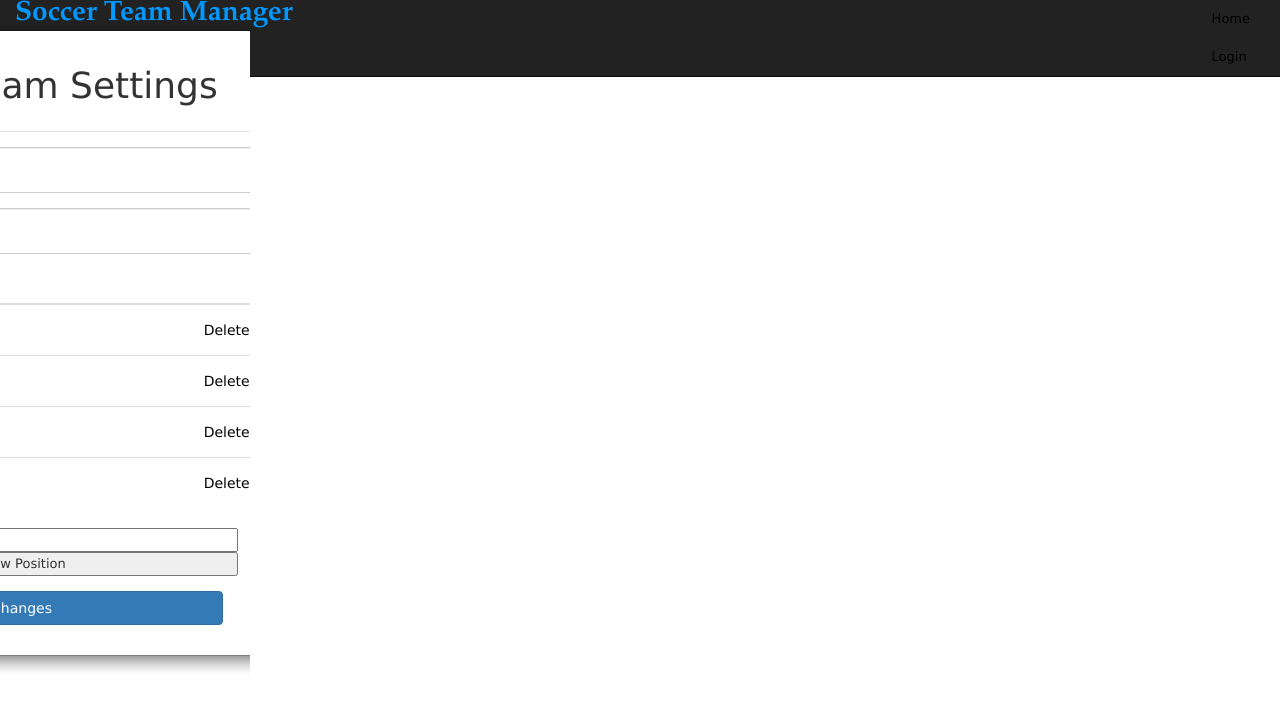
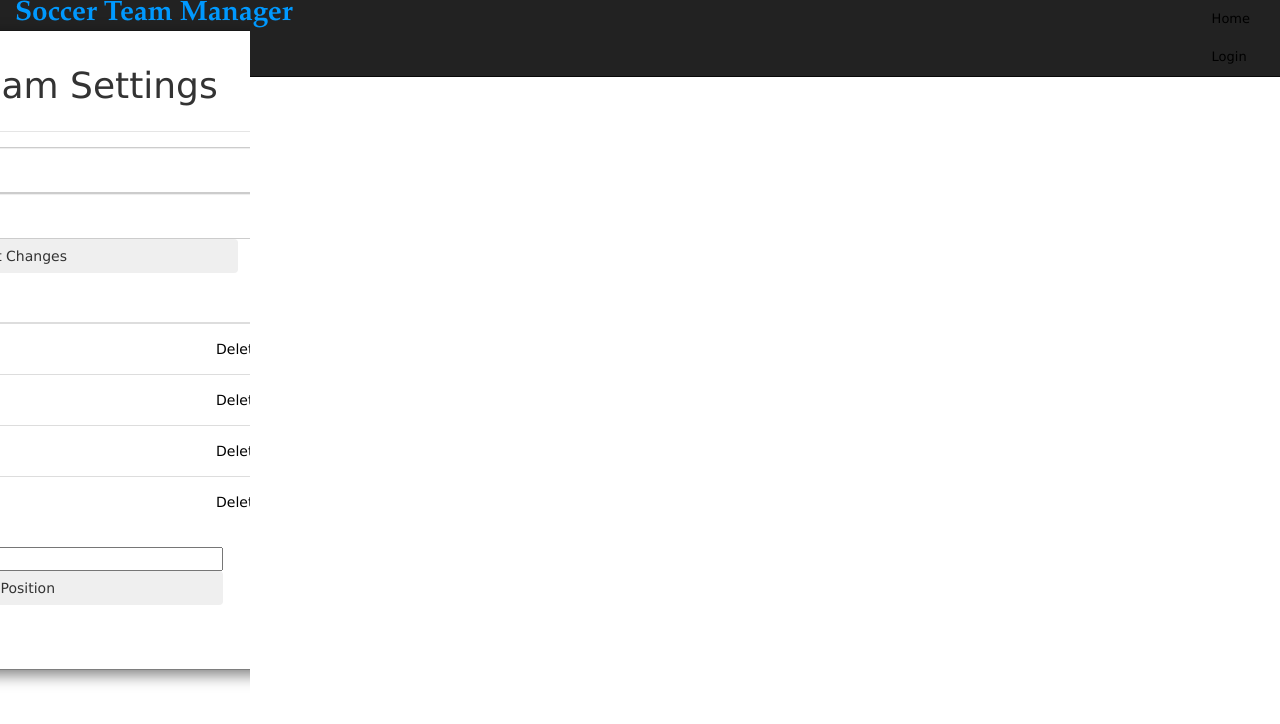
Before and after one commit to samorrsn/soccer_img, a Rails app: page /teams/1/edit in a window 1280 px wide. Shown: the top 724 px of the page. Run offline with Rails 7, Linux system fonts and the light colour scheme; data comes from the database, SQL or seed files in the repository; style sheets or scripts are compiled from the project's sources; some libraries are stand-ins or nearby versions.

Commit message:
Fixed edit team page. Embeded form was causing issue.

```diff
--- a/app/assets/stylesheets/application.css.scss
+++ b/app/assets/stylesheets/application.css.scss
@@ -34,3 +34,14 @@
 	margin-top: 8px;
 }
 .btn_delete:hover {cursor: pointer;}
+
+.link-btn-text-white{
+  color: white;
+  &:visited {
+    color: white;
+  }
+  &:hover {
+    color: #fff;
+    background-color: #000;
+  }
+}
--- a/app/controllers/teams_controller.rb
+++ b/app/controllers/teams_controller.rb
@@ -81,7 +81,7 @@ class TeamsController < ApplicationController
       redirect_to :back, notice: "Position successfully created!"
     else
       if @team.update(team_params)
-        redirect_to @team, notice: 'Team was successfully updated.'
+        redirect_to :back, notice: 'Team was successfully updated.'
       else
         render action: 'edit'
       end
--- a/app/views/teams/_form.html.erb
+++ b/app/views/teams/_form.html.erb
@@ -34,26 +34,26 @@
               </ul>
             </div>
           <% end %>
-          <div class="form-group">
-            <%= f.text_field :name, class: "form-control input-lg", placeholder:"Team Name" %>
-          </div>
-          <div class="form-group">
-            <%= f.text_field :mascot , class: "form-control input-lg", placeholder:"Mascot"%>
-          </div>
-          <% if !@team.new_record? %>
-            <div class="form-group" >
-              <%= render 'position_add' %>
-            </div>
+        <div class="form-group">
+          <%= f.text_field :name, class: "form-control input-lg", placeholder:"Team Name" %>
+          <%= f.text_field :mascot , class: "form-control input-lg", placeholder:"Mascot"%>
+          <% if @team.new_record? %>
+            <%= f.submit "Create Team", class: "btn btn-primary" %>
+          <% else %>
+            <%= f.submit "Submit Changes", class: "btn btn-secondary" %>
           <% end %>
+
+        </div>
+        <% end %>
+
+        <% if !@team.new_record? %>
           <div class="form-group" >
-            <% if @team.new_record? %>
-              <%= f.submit "Create Team", class: "btn btn-primary" %>
-            <% else %>
-              <%= f.submit "Submit Changes", class: "btn btn-primary" %>
-            <% end %>
-            <%= link_to 'Back', teams_path, class: "btn pull-right" %>
+            <%= render 'position_add' %>
           </div>
         <% end %>
+
+        <%= link_to 'Done', teams_path, class: "btn btn-primary link-btn-text-white" %>
+
       </div>
     </div>
   </div>
--- a/app/views/teams/_position_add.html.erb
+++ b/app/views/teams/_position_add.html.erb
@@ -18,7 +18,7 @@
   </tbody>
 </table>
 <%= form_for(@position) do |fp| %>
-  <%= fp.text_field :title %>
-  <%= fp.submit "Add New Position" %>
+  <%= fp.text_field :title, placeholder:"New Position" %>
   <%= fp.hidden_field :team_id, value: @team.id %>
+  <%= fp.submit "Add New Position", class: "btn btn-secondary" %>
 <% end %>
```
